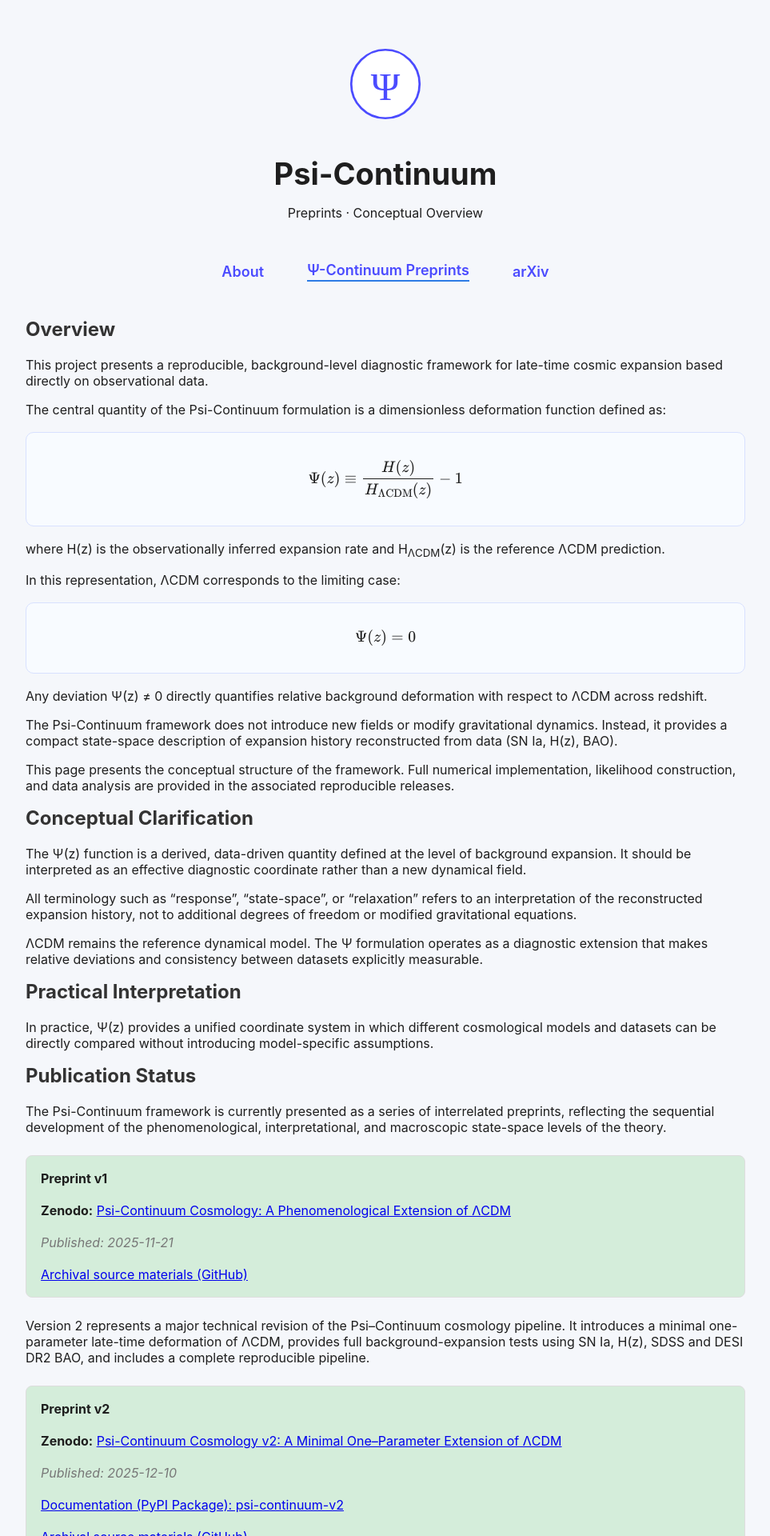
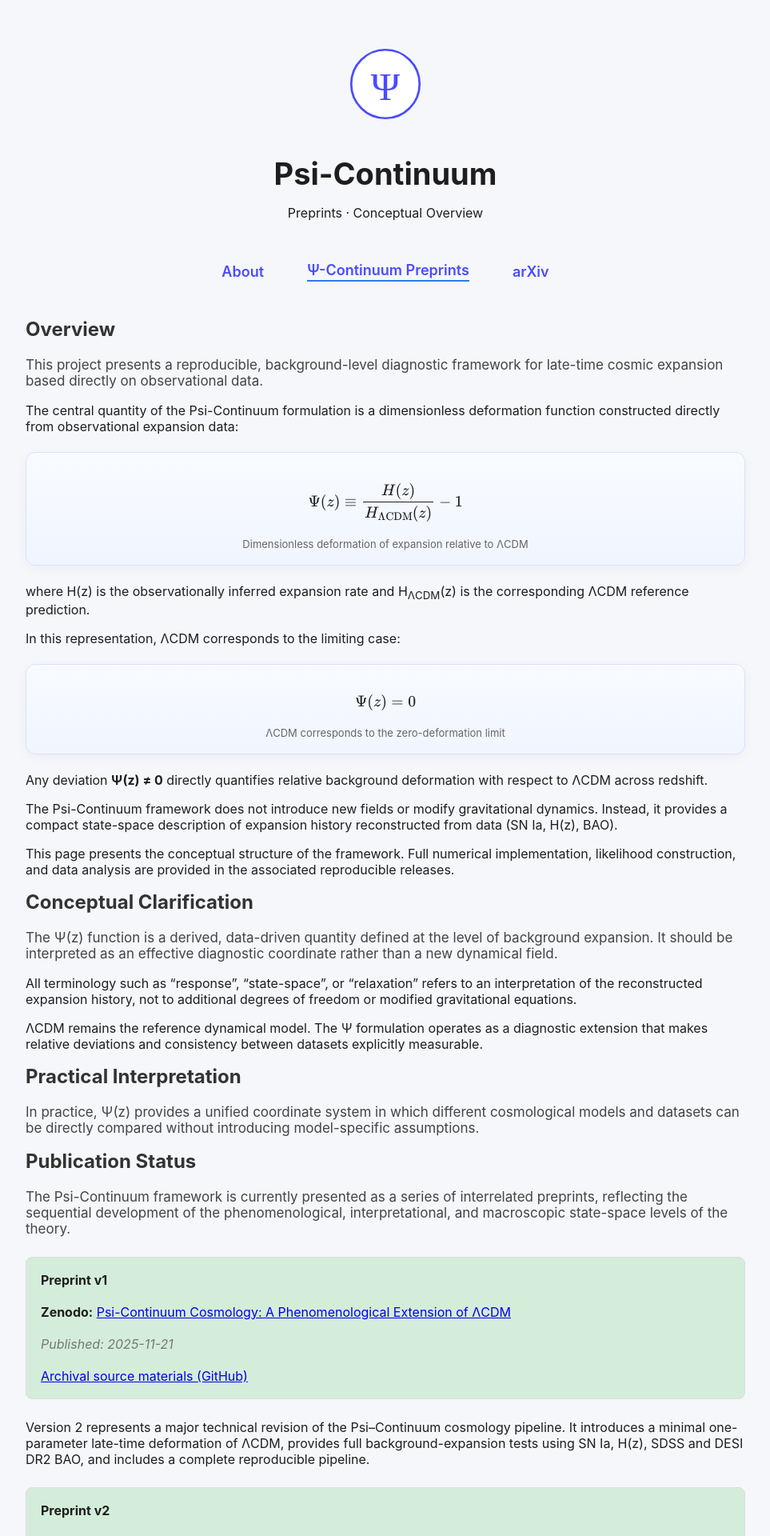
Before and after one commit to dmitrylife/Dmitrylife.github.io, a Jekyll site: the page theory.html, which Jekyll copies as it is, in a window 1280 px wide. Shown: the top 1920 px of the page at 80% size, without its empty margins (158-1121 px from the left). Built offline with Jekyll 4.4.1, drawn with Linux system fonts in a browser that asks for light colours.

Commit message:
update theory.html and style.css

```diff
--- a/style.css
+++ b/style.css
@@ -71,6 +71,10 @@ h2 {
     color: #333;
 }
 
+h2 + p {
+    font-size: 17px;
+    color: #444;
+}
 
 footer {
     margin-top: 60px;
@@ -199,10 +203,28 @@ nav {
 /* ===== THEORY ===== */
 .formula-box {
     text-align: center;
-    background: #f8fbff;
+    background: linear-gradient(180deg, #f8fbff 0%, #f1f5ff 100%);
     border: 1px solid #d8e1ff;
-    border-radius: 10px;
-    padding: 14px 18px;
-    margin: 18px 0;
+    border-radius: 12px;
+    padding: 18px 20px;
+    margin: 22px 0;
     overflow-x: auto;
+    box-shadow: 0 4px 14px rgba(0, 0, 0, 0.04);
+
+    opacity: 0;
+    transform: translateY(10px);
+    animation: fadeInFormula 0.6s ease forwards;
 }
+
+.formula-caption {
+    margin-top: 10px;
+    font-size: 13px;
+    color: #666;
+}
+
+@keyframes fadeInFormula {
+    to {
+        opacity: 1;
+        transform: translateY(0);
+    }
+}
--- a/theory.html
+++ b/theory.html
@@ -78,16 +78,19 @@
 
 <p>
     The central quantity of the Psi-Continuum formulation is a dimensionless
-    deformation function defined as:
+    deformation function constructed directly from observational expansion data:
 </p>
 
 <div class="formula-box">
-    $$\Psi(z) \equiv \frac{H(z)}{H_{\Lambda \mathrm{CDM}}(z)} - 1$$
+    $$\Psi(z) \equiv \frac{H(z)}{H_{\Lambda\mathrm{CDM}}(z)} - 1$$
+    <div class="formula-caption">
+        Dimensionless deformation of expansion relative to ΛCDM
+    </div>
 </div>
 
 <p>
     where H(z) is the observationally inferred expansion rate and
-    H<sub>ΛCDM</sub>(z) is the reference ΛCDM prediction.
+    H<sub>ΛCDM</sub>(z) is the corresponding ΛCDM reference prediction.
 </p>
 
 <p>
@@ -96,10 +99,13 @@
 
 <div class="formula-box">
     $$\Psi(z) = 0$$
+    <div class="formula-caption">
+        ΛCDM corresponds to the zero-deformation limit
+    </div>
 </div>
 
 <p>
-    Any deviation Ψ(z) ≠ 0 directly quantifies relative background deformation
+    Any deviation <strong>Ψ(z) ≠ 0</strong> directly quantifies relative background deformation
     with respect to ΛCDM across redshift.
 </p>
 
```
Also changed, not shown: Readme.md.
